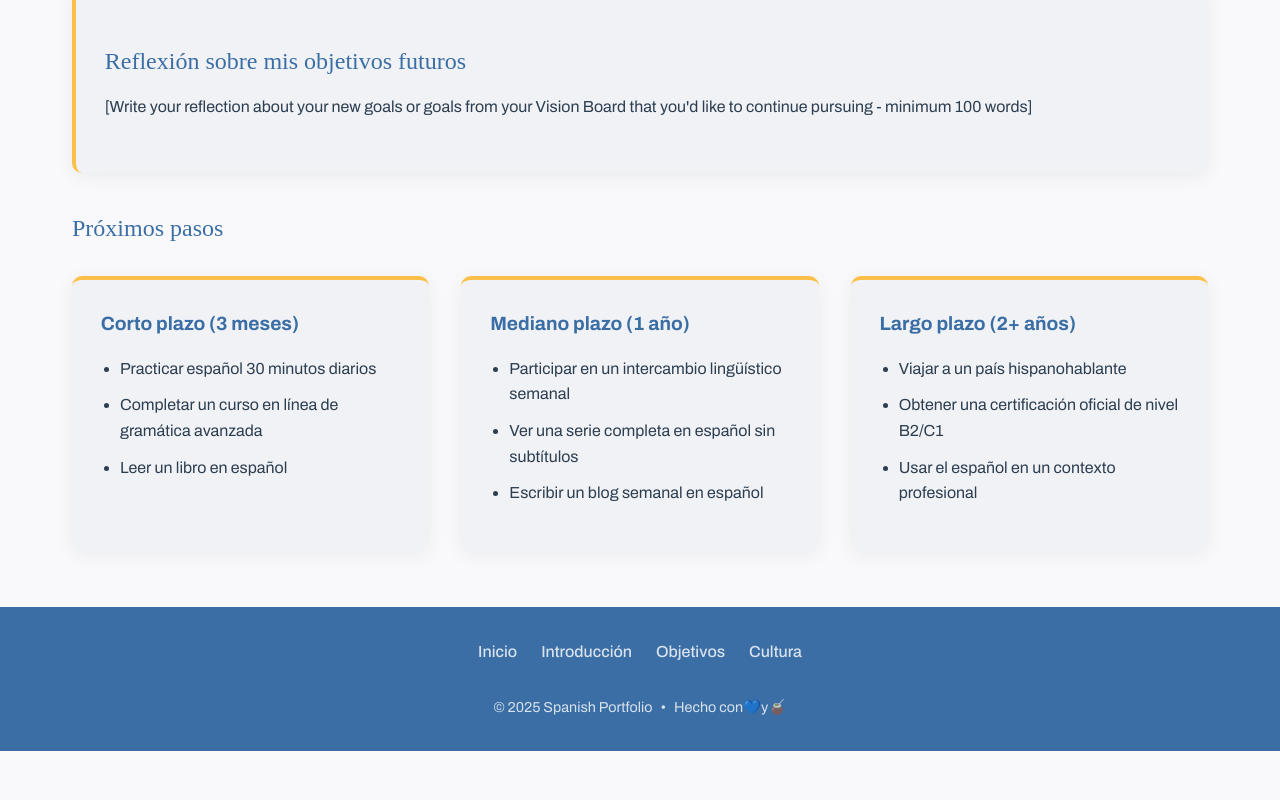
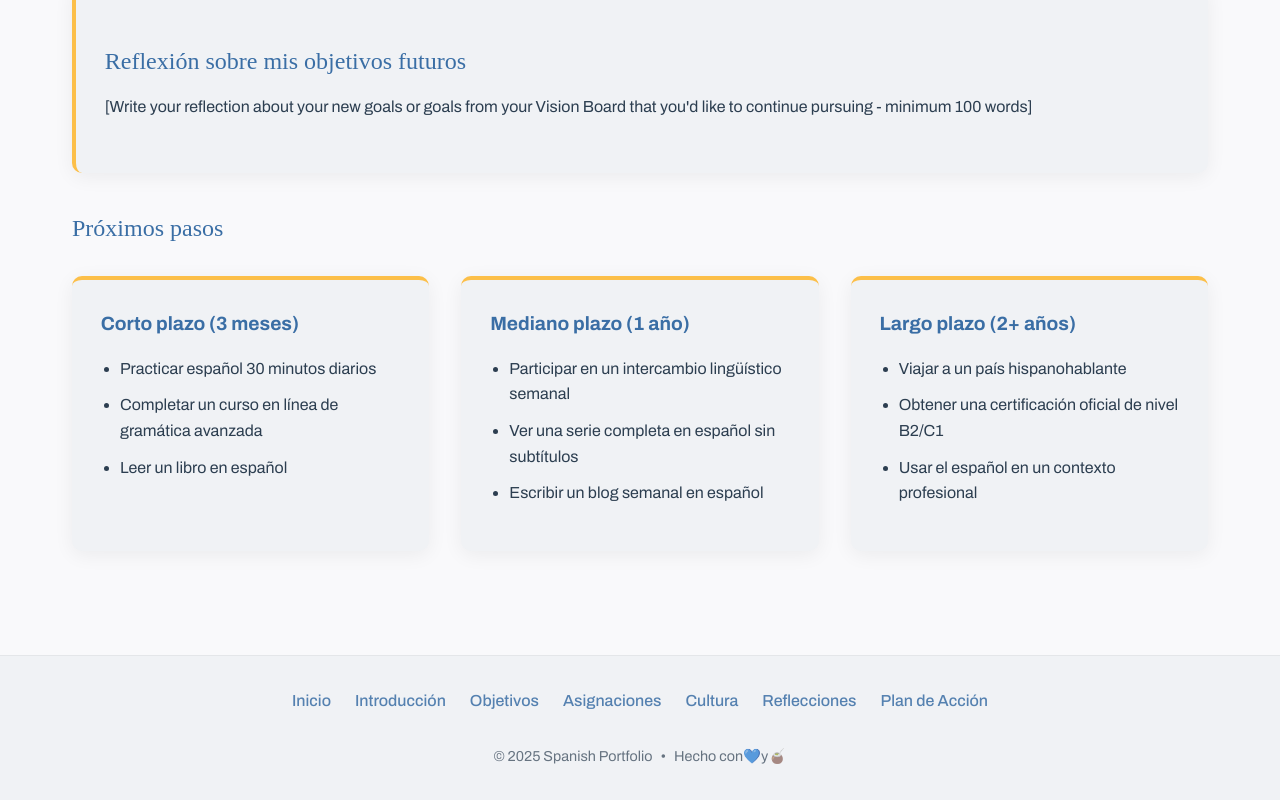
Before and after one commit to IanSkelskey/spanish-portfolio, a React (Vite) app: page /spanish-portfolio/plan-accion in a window 1280 px wide. Shown: the part 583-1383 px from the top of the page. Before the commit the page ends 1334 px from the top, so only its background shows below. Built offline with nearby package versions, Linux system fonts and the light colour scheme; a web font is replaced by a local one.

Commit message:
Refactor code structure for improved readability and maintainability

```diff
--- a/src/components/Footer.css
+++ b/src/components/Footer.css
@@ -1,12 +1,13 @@
 .site-footer {
   /* Simplify full-width approach */
   width: 100%;
-  background: var(--color-argentina-dark-blue);
-  color: var(--color-argentina-white);
+  background: var(--color-argentina-gray);
+  color: var(--color-argentina-text);
   padding: 2rem 0;
-  margin-top: 0;
+  margin-top: 3rem;
   overflow: hidden;
   position: relative;
+  border-top: 1px solid rgba(0, 0, 0, 0.05);
 }
 
 .footer-inner {
@@ -28,31 +29,64 @@
 }
 
 .footer-links a {
-  color: var(--color-argentina-white);
-  opacity: 0.8;
-  transition: opacity var(--transition);
+  color: var(--color-link);
+  opacity: 0.85;
+  transition: all var(--transition);
+  position: relative;
 }
 
 .footer-links a:hover {
   opacity: 1;
-  color: var(--color-argentina-white);
+  color: var(--color-link-hover);
+}
+
+.footer-links a::after {
+  content: '';
+  position: absolute;
+  width: 100%;
+  height: 2px;
+  bottom: -3px;
+  left: 0;
+  background-color: var(--color-accent);
+  transform: scaleX(0);
+  transform-origin: bottom right;
+  transition: transform 0.3s ease;
+}
+
+.footer-links a:hover::after {
+  transform: scaleX(1);
+  transform-origin: bottom left;
 }
 
 .footer-copyright {
-  opacity: 0.8;
+  opacity: 0.7;
   font-size: 0.9rem;
   display: flex;
   align-items: center;
   gap: 0.5rem;
+  color: var(--color-text);
 }
 
 .footer-copyright span {
   display: inline-flex;
 }
 
+/* Dark mode specific adjustments */
+@media (prefers-color-scheme: dark) {
+  .site-footer {
+    background: var(--color-bg-alt);
+    border-top: 1px solid rgba(255, 255, 255, 0.05);
+  }
+
+  .footer-copyright {
+    color: var(--color-text);
+  }
+}
+
 @media (max-width: 600px) {
   .site-footer {
     padding: 1.5rem 0;
+    margin-top: 2rem;
   }
 
   .footer-inner {
@@ -70,5 +104,6 @@
 @media (max-width: 480px) {
   .site-footer {
     padding: 1rem 0;
+    margin-top: 1.5rem;
   }
 }
--- a/src/components/Footer.jsx
+++ b/src/components/Footer.jsx
@@ -9,7 +9,10 @@ function Footer() {
           <Link to="/">Inicio</Link>
           <Link to="/introduccion">Introducción</Link>
           <Link to="/objetivos">Objetivos</Link>
+          <Link to="/asignaciones">Asignaciones</Link>
           <Link to="/cultura">Cultura</Link>
+          <Link to="/reflecciones">Reflecciones</Link>
+          <Link to="/plan-accion">Plan de Acción</Link>
         </div>
         <div className="footer-copyright">
           <span>© {new Date().getFullYear()} Spanish Portfolio</span>
--- a/src/data/home.json
+++ b/src/data/home.json
@@ -1,6 +1,6 @@
 {
   "heroImage": {
-    "src": "https://placehold.co/600x300?text=Portfolio+Hero+Image",
+    "src": "/src/assets/landscape.png",
     "alt": "Portfolio Hero"
   },
   "welcome": {
```
Also changed, not shown: 2 other files (tests, documents, lock files or other folders).
